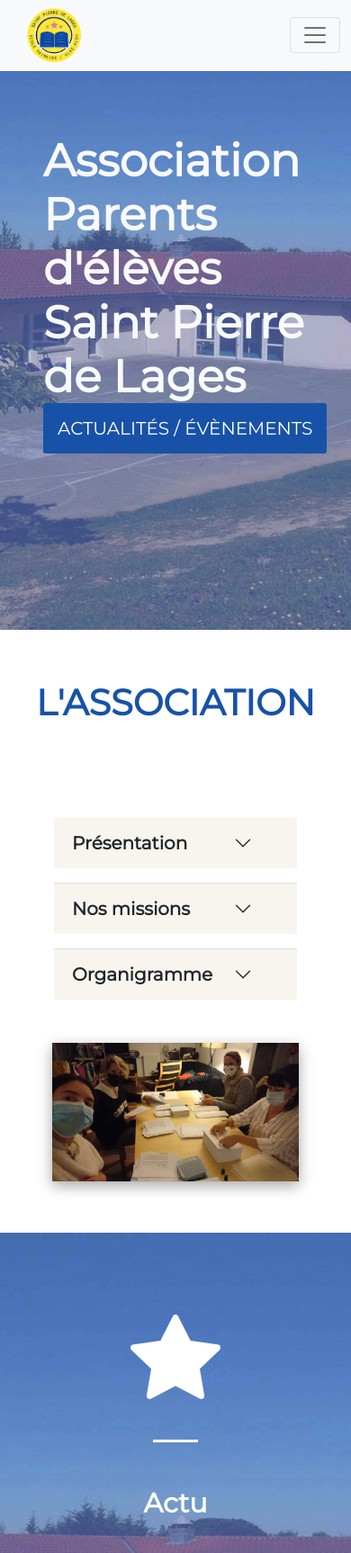
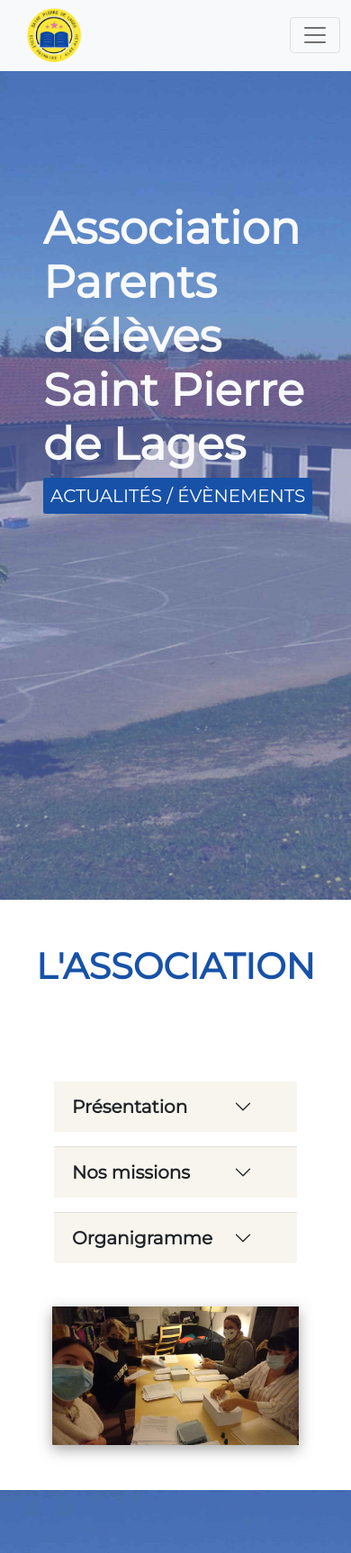
Before and after one commit to Skencker/ape-php, a PHP site: page / in a window 390 px wide. Shown: the top 1726 px of the page at 90% size. Run offline with PHP 8.4, Linux system fonts and the light colour scheme; data that the repository does not hold is empty; some libraries are stand-ins or nearby versions.

Commit message:
modif baniere responsive

```diff
--- a/index.php
+++ b/index.php
@@ -96,7 +96,7 @@
                                 Saint Pierre de Lages
                               </div>
                               <div class="bouton mt-2 mb-5">
-                                <a href="actualites.html" class=" text-center p-3">
+                                <a href="actualites.html" class=" text-center p-2 ">
                                   <!-- <i class="bi bi-calendar3 "></i> -->
                                   Actualités / évènements </a>
                               </div>
@@ -129,7 +129,7 @@
                   <div class="row m-0 justify-content-center">
                     <h2 class="text-center pb-5">L'association</h2>
 
-                    <div class="col-lg-6 col-sm-10 d-flex flex-column align-items-center justify-content-center">
+                    <div class="col-lg-6 col-sm-10 d-flex flex-column align-items-center ">
                       <div class="accordion accordion-flush align-self-center align-items-md-end w-100 p-5" id="accordionFlushExample">
                         <div class="accordion-item ">
                           <h2 class="accordion-header " id="flush-headingOne">
--- a/style.css
+++ b/style.css
@@ -38,6 +38,7 @@
 
 .baniere {
   height: 700px;
+
 }
 
 .lien-info {
@@ -182,7 +183,9 @@
 }
 
 .association {
-  height: 670px;
+  height: auto;
+  margin-top: 50px;
+  margin-bottom: 50px;
 }
 
 .association h2 {
@@ -379,14 +382,27 @@
     height: 1000px;
   }
 }
+@media screen and (max-width:1000px) {
+
+  .baniere {
+    height: 1000px;
+  }
+  .association {
+    height: auto;
+  }
+}
 @media screen and (max-width: 770px) {
   .parents {
     height: 1000px;
   }
+
 }
 @media screen and (max-width: 580px) {
   .parents {
     height: 2000px;
+  }
+  .baniere {
+    height: 1000px;
   }
 }
 @media screen and (max-width: 450px) {
```
